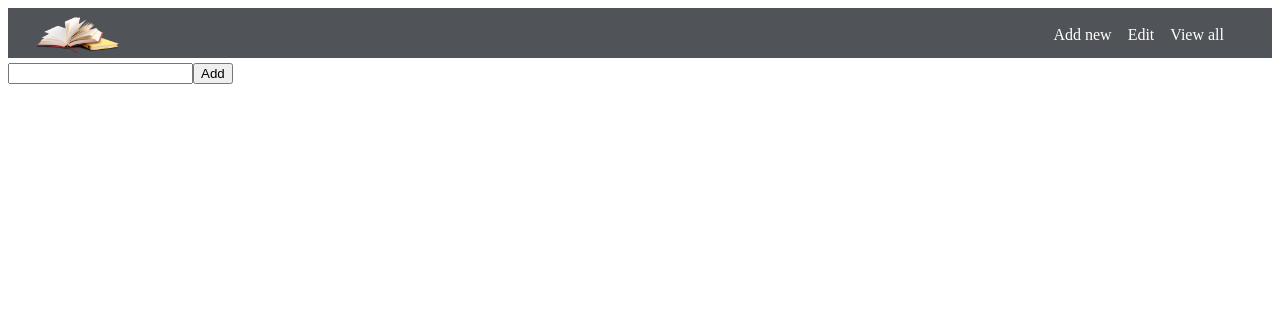
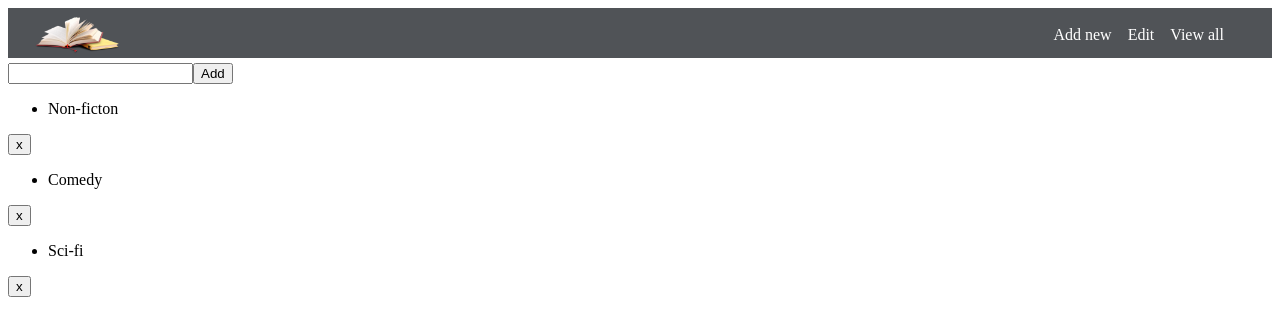
Before and after one commit to AnnaKanska/Bookstore-app, a React (Create React App) app: page / in a window 1280 px wide. Shown: the top 336 px of the page. Built offline with nearby package versions, Linux system fonts and the light colour scheme.

Commit message:
added default values and delete genre fuctionality

```diff
--- a/src/App.js
+++ b/src/App.js
@@ -6,7 +6,7 @@ import Genres from "./components/genres";
 class App extends Component {
   state = {
     current: "",
-    genres: []
+    genres: ["Non-ficton", "Comedy", "Sci-fi"]
   };
 
   handleChange = event => {
@@ -18,8 +18,13 @@ class App extends Component {
     genre.preventDefault();
     genre = this.state.current;
     this.setState({
-      genres: [...this.state.genres, genre],
+      genres: [genre, ...this.state.genres],
       current: ""
+    });
+  };
+  handleDelete = i => {
+    this.setState({
+      genres: this.state.genres.filter(genre => genre !== i)
     });
   };
 
@@ -38,7 +43,10 @@ class App extends Component {
         </form>
         <div>
           {this.state.genres.map((genre, i) => (
-            <div key={i}>{<Genres name={genre} />} </div>
+            <div key={i}>
+              {<Genres name={genre} />}
+              <button onClick={() => this.handleDelete(genre)}>x</button>
+            </div>
           ))}
         </div>
       </div>
--- a/src/components/genres.js
+++ b/src/components/genres.js
@@ -9,7 +9,7 @@ class Genres extends Component {
     return (
       <div>
         <ul>
-          <li>{this.state.name}</li>
+          <li>{this.props.name}</li>
         </ul>
       </div>
     );
```
Also changed, not shown: src/App.1.js (deleted, +0 -50 lines).
